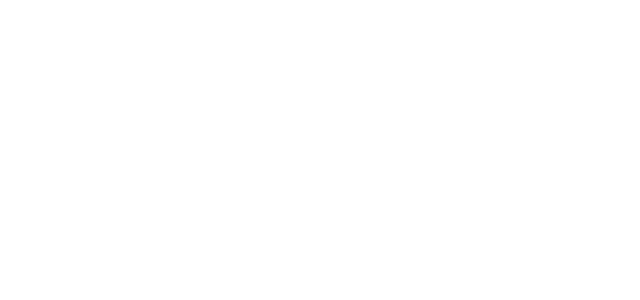
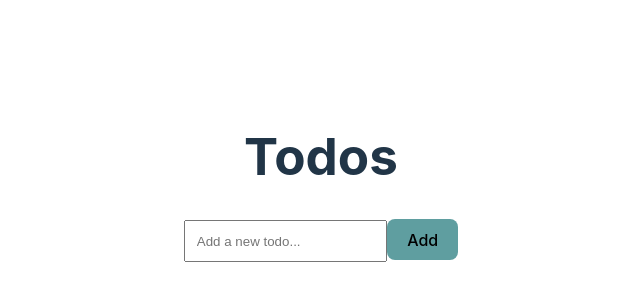
Before and after one commit to ZindreX/todo-app, a React (Vite) app: page / in a window 1280 px wide. Shown: the part 214-514 px from the top of the page, without its empty margins (319-959 px from the left). Built offline with nearby package versions, Linux system fonts and the light colour scheme.

Commit message:
Adds basic add feature
No fancy

```diff
--- a/src/App.tsx
+++ b/src/App.tsx
@@ -1,9 +1,11 @@
 import './App.css'
+import TodoFolder from './componets/TodoFolder/TodoFolder'
 
 function App() {
 
   return (
     <div className="App">
+      <TodoFolder></TodoFolder>
     </div>
   )
 }
--- /dev/null
+++ b/src/componets/Todo/Todo.tsx
@@ -0,0 +1,27 @@
+import { useState } from "react";
+
+interface ITodo {
+    index: number;
+    todo: string;
+    completed: boolean;
+}
+
+export default function Todo({
+    index,
+    todo,
+    completed
+}: ITodo) {
+    const [isCompleted, setIsCompleted] = useState<boolean>(completed);
+
+    const getStateIcon = () => {
+        return isCompleted ? 'Completed' : 'X'
+    };
+
+    return (
+        <div className="">
+            <span>{index}</span>
+            <span>{todo}</span>
+            <span>{getStateIcon()}</span>
+        </div>
+    )
+}
--- /dev/null
+++ b/src/componets/Todo/TodoType.ts
@@ -0,0 +1,6 @@
+
+export type TodoType = {
+    index: number;
+    task: string;
+    completed: boolean;
+}
--- /dev/null
+++ b/src/componets/TodoFolder/TodoFolder.css
@@ -0,0 +1,8 @@
+
+.addNewTodoButton {
+    background-color: cadetblue;
+}
+
+.inputField {
+    padding: 0.7rem;
+}
--- /dev/null
+++ b/src/componets/TodoFolder/TodoFolder.tsx
@@ -0,0 +1,65 @@
+import { useState } from "react";
+import Todo from "../Todo/Todo";
+import { TodoType } from "../Todo/TodoType";
+import './TodoFolder.css'
+
+export default function TodoFolder() {
+    const [todos, setTodos] = useState<TodoType[]>([]);
+    const [newTodo, setNewTodo] = useState<string>("");
+
+    const cleanUpInputField = () => setNewTodo("");
+
+    const isValidInput = (text: string) => {
+        return text?.length > 0;
+    };
+
+    const addTodo = (todo: string) => {
+        if (!isValidInput(todo)) return;
+
+        const newTodo: TodoType = {
+            index: todos.length,
+            task: todo,
+            completed: false
+        };
+
+        setTodos([...todos, newTodo]);
+        cleanUpInputField();
+    };
+
+    const handleInputChange = (e: React.FormEvent<HTMLInputElement>) => {
+        const inputText = e.target.value;
+        setNewTodo(inputText);
+    };
+
+    const todoItems = todos.map(todo => {
+        return <li><Todo index={todo.index} todo={todo.task} completed={todo.completed} /></li>
+    });
+
+
+    return (
+        <>
+            <h1>Todos</h1>
+            <div>
+                <input
+                    id="addTodo"
+                    type="text"
+                    name="newTodo"
+                    className="inputField"
+                    placeholder="Add a new todo..."
+                    onChange={handleInputChange}
+                    value={newTodo}
+                />
+                <button
+                    className="addNewTodoButton"
+                    onClick={() => addTodo(newTodo)}>
+                    Add
+                </button>
+            </div>
+
+            <div className="todos">
+                <ul>{todoItems}</ul>
+            </div>
+
+        </>
+    )
+}
```
